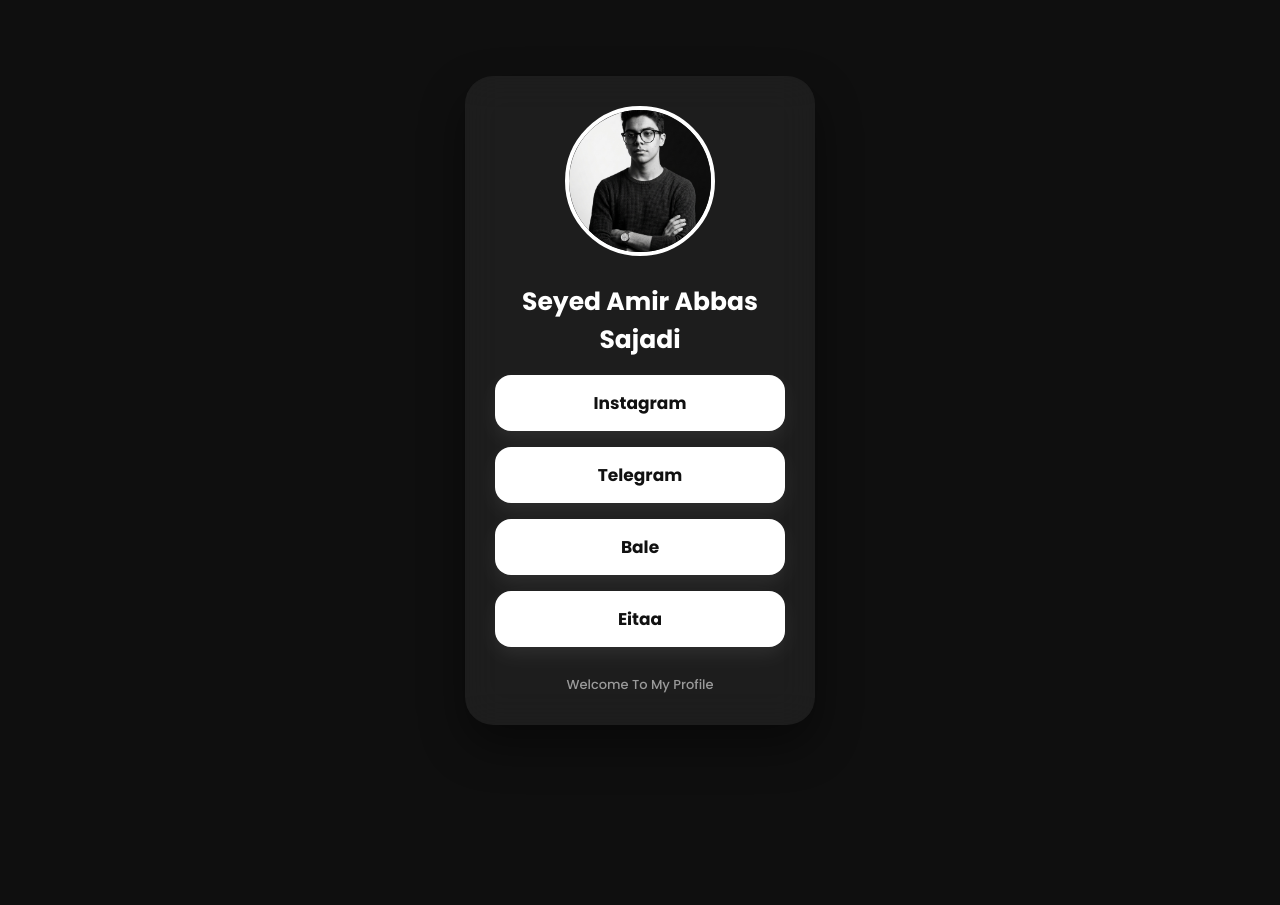
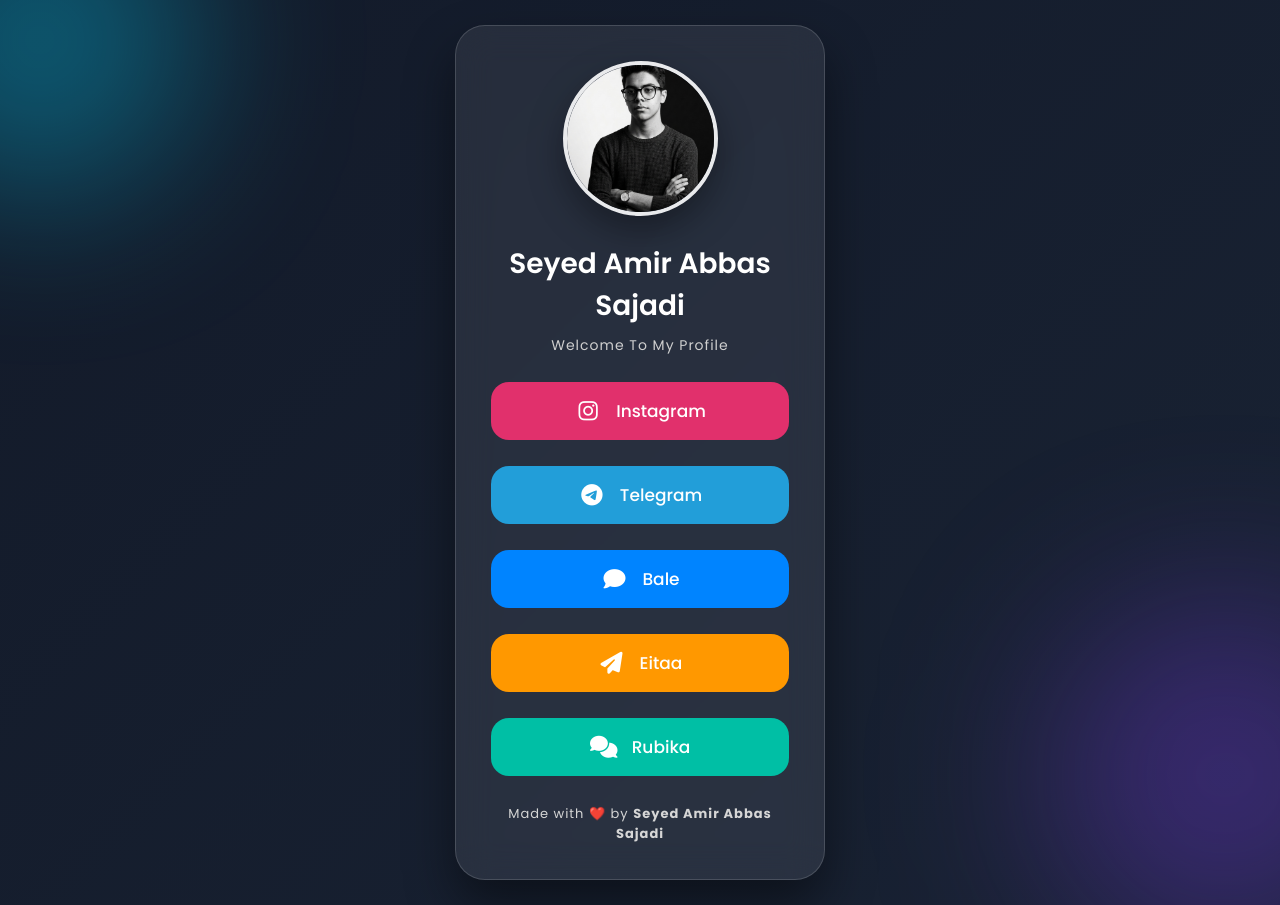
Before and after one commit to Amir61716267/Profile-, a plain HTML site: page index.html in a window 1280 px wide. Before the commit the page ends 800 px from the top, so only its background shows below. Drawn offline with Linux system fonts and the light colour scheme.

Commit message:
Update index.html

```diff
--- a/index.html
+++ b/index.html
@@ -1,12 +1,20 @@
 <!DOCTYPE html>
 <html lang="en">
+
 <head>
+
 <meta charset="UTF-8">
 <meta name="viewport" content="width=device-width, initial-scale=1.0">
 
 <title>Seyed Amir Abbas Sajadi</title>
 
-<link href="https://fonts.googleapis.com/css2?family=Poppins:wght@300;500;700&display=swap" rel="stylesheet">
+<link rel="preconnect" href="https://fonts.googleapis.com">
+<link rel="preconnect" href="https://fonts.gstatic.com" crossorigin>
+
+<link href="https://fonts.googleapis.com/css2?family=Poppins:wght@300;400;500;600;700&display=swap" rel="stylesheet">
+
+<link rel="stylesheet"
+href="https://cdnjs.cloudflare.com/ajax/libs/font-awesome/6.7.2/css/all.min.css"/>
 
 <style>
 
@@ -18,68 +26,231 @@ font-family:'Poppins',sans-serif;
 }
 
 body{
-background:#0f0f0f;
+
+background:linear-gradient(
+135deg,
+#0f172a,
+#111827,
+#1e293b
+);
+
+background-size:400% 400%;
+
+animation:bgMove 15s ease infinite;
+
 display:flex;
+
 justify-content:center;
+
 align-items:center;
+
 min-height:100vh;
-padding:20px;
+
+padding:25px;
+
+overflow:hidden;
+
+}
+
+@keyframes bgMove{
+
+0%{background-position:0% 50%;}
+
+50%{background-position:100% 50%;}
+
+100%{background-position:0% 50%;}
+
+}
+
+body::before{
+
+content:"";
+
+position:fixed;
+
+width:320px;
+height:320px;
+
+background:#00d4ff55;
+
+border-radius:50%;
+
+top:-120px;
+left:-120px;
+
+filter:blur(80px);
+
+}
+
+body::after{
+
+content:"";
+
+position:fixed;
+
+width:350px;
+height:350px;
+
+background:#7c3aed55;
+
+border-radius:50%;
+
+bottom:-150px;
+right:-120px;
+
+filter:blur(90px);
+
 }
 
 .card{
-width:350px;
-background:rgba(255,255,255,.06);
+
+position:relative;
+
+width:370px;
+
+padding:35px;
+
+border-radius:30px;
+
+background:rgba(255,255,255,.08);
+
 backdrop-filter:blur(18px);
-border-radius:28px;
-padding:30px;
+
+border:1px solid rgba(255,255,255,.15);
+
+box-shadow:
+0 25px 50px rgba(0,0,0,.45);
+
 text-align:center;
-box-shadow:0 20px 45px rgba(0,0,0,.45);
+
+z-index:10;
+
 }
 
-img{
-width:150px;
-height:150px;
+.profile{
+
+width:155px;
+
+height:155px;
+
 border-radius:50%;
+
 object-fit:cover;
-border:4px solid #fff;
+
+border:4px solid rgba(255,255,255,.9);
+
+box-shadow:
+0 15px 35px rgba(0,0,0,.35);
+
 }
 
 h1{
+
 margin-top:20px;
+
 color:#fff;
-font-size:25px;
+
+font-size:28px;
+
 font-weight:600;
+
 }
 
-a{
-display:flex;
-align-items:center;
-justify-content:center;
-margin-top:16px;
-padding:15px;
-background:#ffffff;
-color:#111111;
-text-decoration:none;
-font-size:17px;
-font-weight:600;
-border-radius:16px;
-transition:.25s;
-box-shadow:0 8px 20px rgba(255,255,255,.08);
+.subtitle{
+
+margin-top:8px;
+
+color:#cfcfcf;
+
+font-size:14px;
+
+letter-spacing:1px;
+
 }
 
-a:hover{
-transform:translateY(-3px);
-box-shadow:0 14px 30px rgba(255,255,255,.15);
+.social{
+
+display:flex;
+
+align-items:center;
+
+justify-content:center;
+
+gap:14px;
+
+margin-top:26px;
+
+padding:16px;
+
+border-radius:18px;
+
+background:rgba(255,255,255,.08);
+
+color:#fff;
+
+text-decoration:none;
+
+font-size:17px;
+
+font-weight:500;
+
+transition:.30s;
+
 }
 
-a:active{
-transform:scale(.98);
+.social:hover{
+
+transform:translateY(-5px);
+
+box-shadow:0 15px 35px rgba(0,0,0,.35);
+
+}
+
+.social i{
+
+font-size:22px;
+
+width:28px;
+
+}
+
+.instagram{
+background:#E1306C;
+}
+
+.telegram{
+background:#229ED9;
+}
+  .bale{
+background:#0084FF;
+}
+
+.eitaa{
+background:#FF9800;
+}
+
+.rubika{
+background:#00BFA5;
+}
+
+.social:hover i{
+
+transform:scale(1.15);
+
+transition:.3s;
+
 }
 
 .footer{
+
 margin-top:28px;
+
+color:#d6d6d6;
+
 font-size:13px;
-color:#9a9a9a;
+
+letter-spacing:1px;
+
 }
 
 </style>
@@ -90,31 +261,72 @@ color:#9a9a9a;
 
 <div class="card">
 
-<img src="profile.jpg" alt="Profile">
+<img src="profile.jpg" alt="Profile" class="profile">
 
 <h1>Seyed Amir Abbas Sajadi</h1>
 
-<a href="https://instagram.com/amirabbassajadi89" target="_blank">
-Instagram
+<p class="subtitle">
+Welcome To My Profile
+</p>
+
+<a class="social instagram"
+href="https://instagram.com/amirabbassajadi89"
+target="_blank">
+
+<i class="fa-brands fa-instagram"></i>
+
+<span>Instagram</span>
+
 </a>
 
-<a href="https://t.me/Amirabbassajadi" target="_blank">
-Telegram
+<a class="social telegram"
+href="https://t.me/Amirabbassajadi"
+target="_blank">
+
+<i class="fa-brands fa-telegram"></i>
+
+<span>Telegram</span>
+
 </a>
 
-<a href="https://ble.ir/Seyedamirabbassajadi" target="_blank">
-Bale
+<a class="social bale"
+href="https://ble.ir/Seyedamirabbassajadi"
+target="_blank">
+
+<i class="fa-solid fa-comment"></i>
+
+<span>Bale</span>
+
+</a>
+<a class="social eitaa"
+href="https://eitaa.com/SeyedAmirabbassajadi"
+target="_blank">
+
+<i class="fa-solid fa-paper-plane"></i>
+
+<span>Eitaa</span>
+
 </a>
 
-<a href="https://eitaa.com/SeyedAmirabbassajadi" target="_blank">
-Eitaa
+<a class="social rubika"
+href="https://rubika.ir/Amirabbassajadi"
+target="_blank">
+
+<i class="fa-solid fa-comments"></i>
+
+<span>Rubika</span>
+
 </a>
 
 <div class="footer">
-Welcome To My Profile
+
+Made with ❤️ by
+<strong>Seyed Amir Abbas Sajadi</strong>
+
 </div>
 
 </div>
 
 </body>
+
 </html>
```
